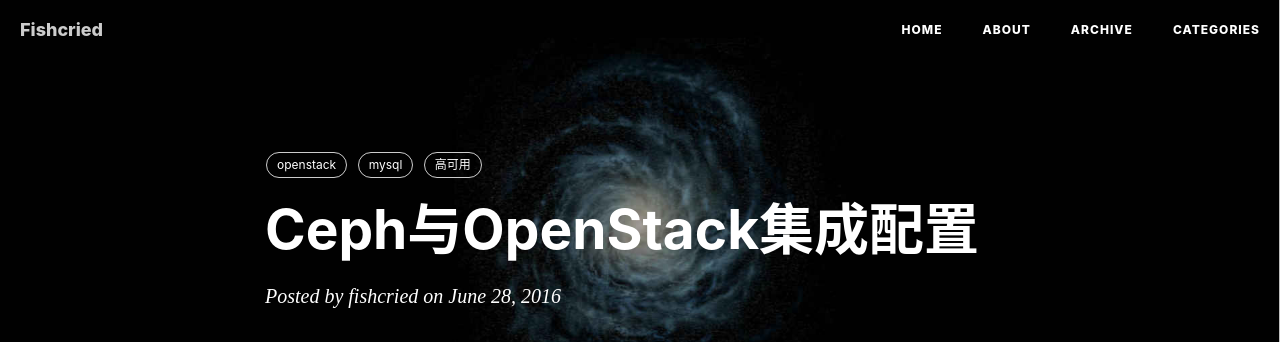
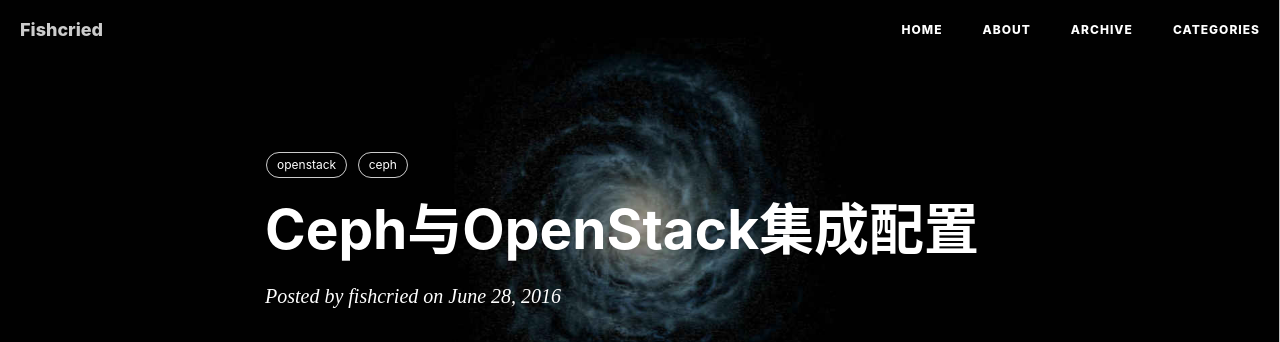
Before and after one commit to fishcried/fishcried.github.io, a Jekyll site: the page built from _posts/2016-06-28-ceph-and-openstack.md, in a window 1280 px wide and 900 px high. Shown: the top 342 px of the window. Built offline with Jekyll 4.4.1, drawn with Linux system fonts in a browser that asks for light colours; nearby versions of some CDN libraries; comment, search, counter and statistics services are not loaded.

Commit message:
change tags.

```diff
--- a/_posts/2016-06-28-ceph-and-openstack.md
+++ b/_posts/2016-06-28-ceph-and-openstack.md
@@ -8,8 +8,7 @@
 header-img: "img/bg/home-bg.jpg"
 tags:
     - openstack
-    - mysql
-    - 高可用
+    - ceph
 ---
 
 # Ceph与OpenStack集成配置
```
